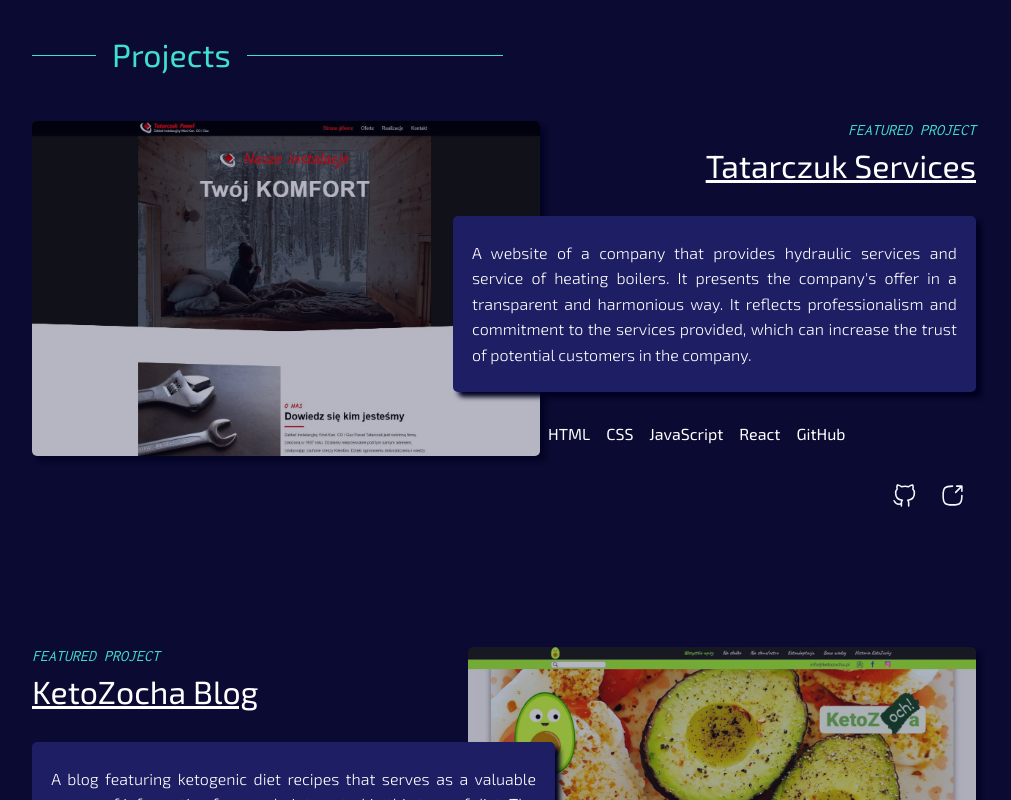
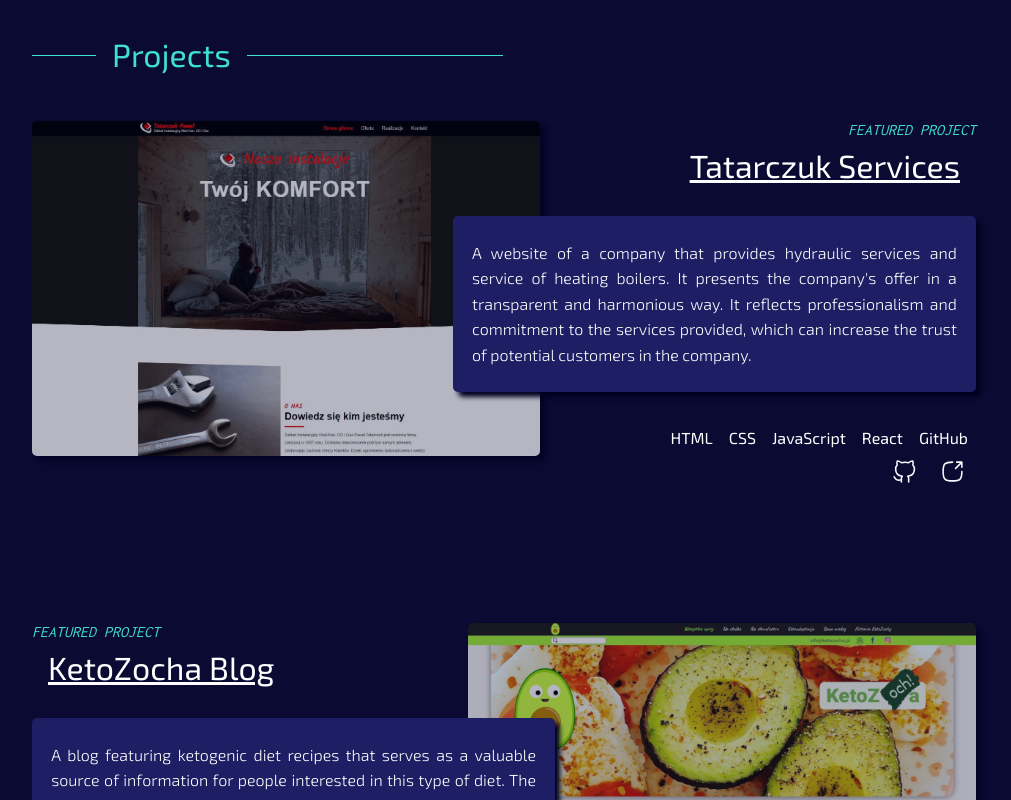
Before and after one commit to Alexa-Web-com/alexa-web, a React (Create React App) app: page / in a window 1280 px wide. Shown: the part 2140-2940 px from the top of the page, without its empty margins (136-1147 px from the left). Built offline with nearby package versions, Linux system fonts and the light colour scheme; a web font is replaced by a local one.

Commit message:
fixed intro width

```diff
--- a/src/components/Intro/Intro.css
+++ b/src/components/Intro/Intro.css
@@ -71,7 +71,8 @@
     background-color: var(--aqua-transparent);
 }
 
-@media screen and (max-width: 768px) {
+
+@media screen and (max-width: 846px) {
     .intro__hello {
         display: none;
     }
--- a/src/components/Projects/Project/Project.css
+++ b/src/components/Projects/Project/Project.css
@@ -23,10 +23,6 @@
     max-width: 1200px;
 }
 
-.project__background_mobile {
-    display: none;
-}
-
 .project__cntr_odd,
 .project__cntr_even {
     display: flex;
@@ -47,9 +43,9 @@
 
 .project__title {
     font-size: var(--fontL);
-    padding-top: 0.5rem;
-    padding-bottom: 2rem;
+    padding: 0.5rem 1rem 2rem 1rem;
     white-space: nowrap;
+    min-width: 18rem;
 }
 
 .project__title_link {
@@ -90,11 +86,18 @@
 .project__technologies {
     display: flex;
     justify-content: start;
-    width: 100%;
+    width: 120%;
+    flex-wrap: wrap;
+    padding: 2rem 0 0 0;
+}
+
+.project__technologies_odd {
+    justify-content: end;
+    align-self: flex-end;
 }
 
 .project__technology {
-    padding: 2rem 0.5rem;
+    padding: 0.25rem 0.5rem;
     white-space: nowrap;
     font-size: var(--fontXS);
 }
@@ -145,9 +148,6 @@
 
 
 @media screen and (max-width: 1024px) {
-    .project__background_img {
-        opacity: 1;
-    }
 
     .project__technology,
     .project__technology_empty {
@@ -161,10 +161,10 @@
         align-items: center;
         padding: 2rem 0 32rem 0;
         position: relative;
+        margin-bottom: 4rem;
     }
 
     .project__background {
-        display: none;
         display: flex;
         align-items: center;
         position: absolute;
@@ -172,13 +172,8 @@
         width: 90%;
     }
 
-    .project__background_mobile {
-        z-index: 1;
-    }
-
-    .project__background_mobile_img {
-        margin: auto;
-        border-radius: var(--border-radius);
+    .project__background_img {
+        opacity: 1;
     }
 
     .project__cntr_odd {
@@ -206,14 +201,21 @@
         background-color: transparent;
     }
 
-    .project__technologies {
-        flex-wrap: wrap;
-        padding: 1rem 0;
-    }
-
     .project__technology,
     .project__technology_empty {
         padding: 0.1rem 0.5rem;
+    }
+
+    .project__technologies {
+        width: 100%;
+    }
+
+    .project__technologies_odd {
+        align-self: flex-start;
+    }
+
+    .project__technologies_even {
+        justify-content: end;
     }
 
     .projects__linkIcons_even {
--- a/src/components/Projects/Project/Project.jsx
+++ b/src/components/Projects/Project/Project.jsx
@@ -48,16 +48,9 @@ const Project = (props) => {
                         target='_blank'
                         rel='noreferrer'
                     >{props.project.title}</a></div>
-
-                <div className='project__background_mobile'>
-                    <figure className='project__background_mobile_figure'>
-                        <img src={props.project.pict} alt='app screencapture' className='project__background_mobile_img' />
-                    </figure>
-                </div>
-
                 <div className='project__details'>
                     <div className={props.isPictOnLeft ? 'project__desc project__desc_odd' : 'project__desc project__desc_even'}>{props.project.desc}</div>
-                    <div className='project__technologies'>
+                    <div className={props.isPictOnLeft ? 'project__technologies project__technologies_odd' : 'project__technologies project__technologies_even'}>
                         {props.project.technologies.map((technology, index) =>
                             <div key={index} className={technology === 'empty' ? 'project__technology_empty' : 'project__technology'}>{
                                 technology}</div>
--- a/src/components/Projects/Projects.jsx
+++ b/src/components/Projects/Projects.jsx
@@ -43,7 +43,7 @@ const Projects = () => {
             pict: BeautyStudioScreenshot,
             title: DICT[lang].projectsProjectTitleBeautyS,
             desc: DICT[lang].projectsProjectDescBeautyS,
-            technologies: ["HTML", "CSS", "empty", "empty", "empty"],
+            technologies: ["HTML", "CSS"],
             gitHubIconLink: null,
             directLink: 'https://www.beautystudio.com.pl/',
         },
```
